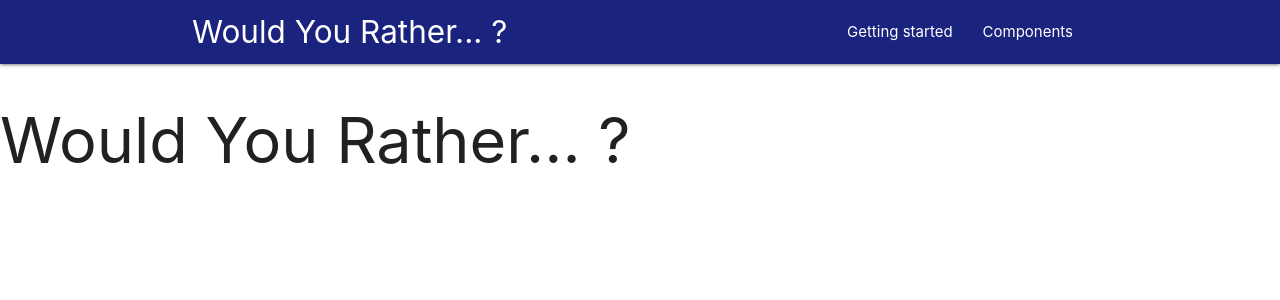
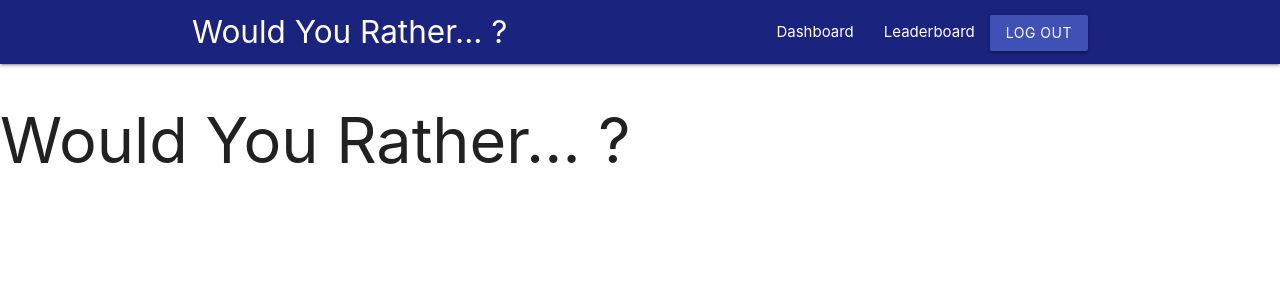
Before and after one commit to andreapillai/project-would-you-rather, a React (Create React App) app: page / in a window 1280 px wide. Shown: the top 300 px of the page. Built offline with nearby package versions, Linux system fonts and the light colour scheme.

Commit message:
Customize Navbar when logged in

```diff
--- a/src/components/App.js
+++ b/src/components/App.js
@@ -1,7 +1,7 @@
 import React, { Component } from "react";
 import { connect } from "react-redux";
 import { handleInitialData } from "./../actions/shared";
-import { NavBar } from "./NavBar";
+import NavBar from "./NavBar";
 
 export class App extends Component {
   componentDidMount() {
--- a/src/components/NavBar.js
+++ b/src/components/NavBar.js
@@ -4,6 +4,7 @@ import { Navbar, NavItem, Icon } from "react-materialize";
 
 export class NavBar extends Component {
   render() {
+    const { authUser } = this.props;
     return (
       <Navbar
         alignLinks="right"
@@ -26,13 +27,18 @@ export class NavBar extends Component {
           outDuration: 200,
           preventScrolling: true,
         }}
-        className="indigo darken-4"
+        className={authUser ? "indigo darken-4" : "grey"}
       >
-        <NavItem href="">Getting started</NavItem>
-        <NavItem href="components.html">Components</NavItem>
+        <NavItem href="#">Dashboard</NavItem>
+        <NavItem href="#">Leaderboard</NavItem>
+        {authUser && <button className="btn indigo">Log Out</button>}
       </Navbar>
     );
   }
 }
 
-export default connect()(NavBar);
+function mapStateToProps({ authUser }) {
+  return { authUser };
+}
+
+export default connect(mapStateToProps)(NavBar);
```
